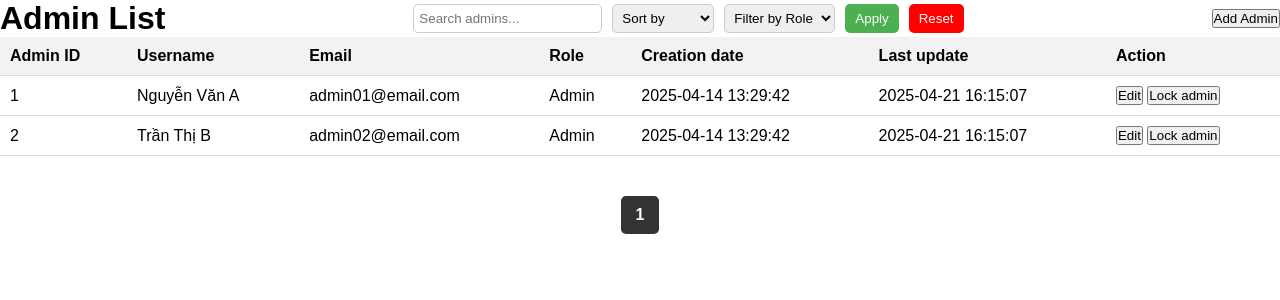
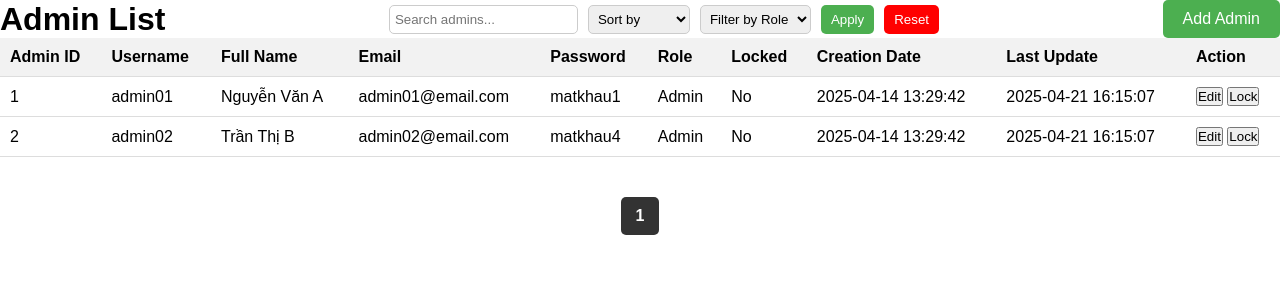
Before and after one commit to SONLEE2005/webbandongho, a PHP site: page /web2/adminend/adminlist.php in a window 1280 px wide. Shown: the top 300 px of the page. Run offline with PHP 8.4, Linux system fonts and the light colour scheme; data comes from the database, SQL or seed files in the repository; a stand-in replaces the project's code that opens the database connection.

Commit message:
Update adminlist.php

```diff
--- a/adminend/adminlist.php
+++ b/adminend/adminlist.php
@@ -14,7 +14,7 @@ $offset = ($currentPage - 1) * $itemsPerPage;
 // Modify SQL query to include search and filters
 $sql = "SELECT * FROM admin WHERE 1=1";
 if ($query) {
-    $sql .= " AND HoTen LIKE '%" . $conn->real_escape_string($query) . "%'";
+    $sql .= " AND (HoTen LIKE '%" . $conn->real_escape_string($query) . "%' OR Email LIKE '%" . $conn->real_escape_string($query) . "%')";
 }
 if ($role) {
     $sql .= " AND VaiTro LIKE '%" . $conn->real_escape_string($role) . "%'";
@@ -100,6 +100,26 @@ $totalPages = ceil($totalAdmins / $itemsPerPage);
             color: white;
             font-weight: bold;
         }
+        #add-admin {
+            padding: 10px 20px;
+            background-color: #4CAF50;
+            color: white;
+            border: none;
+            border-radius: 5px;
+            cursor: pointer;
+            font-size: 1em;
+            transition: background-color 0.3s ease, transform 0.2s ease;
+        }
+
+        #add-admin:hover {
+            background-color: #45a049;
+            transform: scale(1.05);
+        }
+
+        #add-admin:active {
+            background-color: #3e8e41;
+            transform: scale(1);
+        }
     </style>
     <script src="https://code.jquery.com/jquery-3.6.0.min.js"></script>
 </head>
@@ -128,27 +148,38 @@ $totalPages = ceil($totalAdmins / $itemsPerPage);
     <table id="admin-table">
         <tr>
             <th>Admin ID</th>
-            <th>Username</th>
+            <th>Username</th> <!-- Display TenDangNhap -->
+            <th>Full Name</th>
             <th>Email</th>
+            <th>Password</th> <!-- New Password column -->
             <th>Role</th>
-            <th>Creation date</th>
-            <th>Last update</th>
+            <th>Locked</th>
+            <th>Creation Date</th>
+            <th>Last Update</th>
             <th>Action</th>
         </tr>
         <?php foreach ($admins as $admin): ?>
             <tr>
                 <td><?php echo htmlspecialchars($admin['MaAdmin']); ?></td>
+                <td><?php echo htmlspecialchars($admin['TenDangNhap']); ?></td> <!-- Display username -->
                 <td><?php echo htmlspecialchars($admin['HoTen']); ?></td>
                 <td><?php echo htmlspecialchars($admin['Email']); ?></td>
+                <td><?php echo htmlspecialchars($admin['MatKhau']); ?></td> <!-- Display password -->
                 <td><?php echo htmlspecialchars($admin['VaiTro']); ?></td>
+                <td><?php echo $admin['DaKhoa'] ? 'Yes' : 'No'; ?></td>
                 <td><?php echo htmlspecialchars($admin['NgayTao']); ?></td>
                 <td><?php echo htmlspecialchars($admin['NgayCapNhat']); ?></td>
                 <td>
                     <button class="edit-btn" data-id="<?php echo htmlspecialchars($admin['MaAdmin']); ?>"
-                            data-username="<?php echo htmlspecialchars($admin['HoTen']); ?>"
+                            data-username="<?php echo htmlspecialchars($admin['TenDangNhap']); ?>"
+                            data-fullname="<?php echo htmlspecialchars($admin['HoTen']); ?>"
                             data-email="<?php echo htmlspecialchars($admin['Email']); ?>"
                             data-role="<?php echo htmlspecialchars($admin['VaiTro']); ?>">Edit</button>
-                    <button class="lock-btn" data-id="<?php echo htmlspecialchars($admin['MaAdmin']); ?>">Lock admin</button>
+                    <?php if ($admin['DaKhoa']): ?>
+                        <button class="unlock-btn" data-id="<?php echo htmlspecialchars($admin['MaAdmin']); ?>">Unlock</button>
+                    <?php else: ?>
+                        <button class="lock-btn" data-id="<?php echo htmlspecialchars($admin['MaAdmin']); ?>">Lock</button>
+                    <?php endif; ?>
                 </td>
             </tr>
         <?php endforeach; ?>
@@ -235,16 +266,22 @@ $totalPages = ceil($totalAdmins / $itemsPerPage);
             });
 
             $('.lock-btn').on('click', function() {
+                const adminId = $(this).data('id');
                 if (confirm('Are you sure you want to lock this admin?')) {
-                    $('#overlay-title').text('Lock Admin');
-                    $('#form-action').val('lock');
-                    $('#admin-id').val($(this).data('id'));
-                    $('#admin-username').val('');
-                    $('#admin-password').val('');
-                    $('#admin-fullname').val('');
-                    $('#admin-email').val('');
-                    $('#admin-role').val('');
-                    $('#overlay').fadeIn();
+                    $.post('lockadmin.php', { admin_id: adminId, action: 'lock' }, function(response) {
+                        alert(response);
+                        location.reload();
+                    });
+                }
+            });
+
+            $('.unlock-btn').on('click', function() {
+                const adminId = $(this).data('id');
+                if (confirm('Are you sure you want to unlock this admin?')) {
+                    $.post('lockadmin.php', { admin_id: adminId, action: 'unlock' }, function(response) {
+                        alert(response);
+                        location.reload();
+                    });
                 }
             });
 
```
